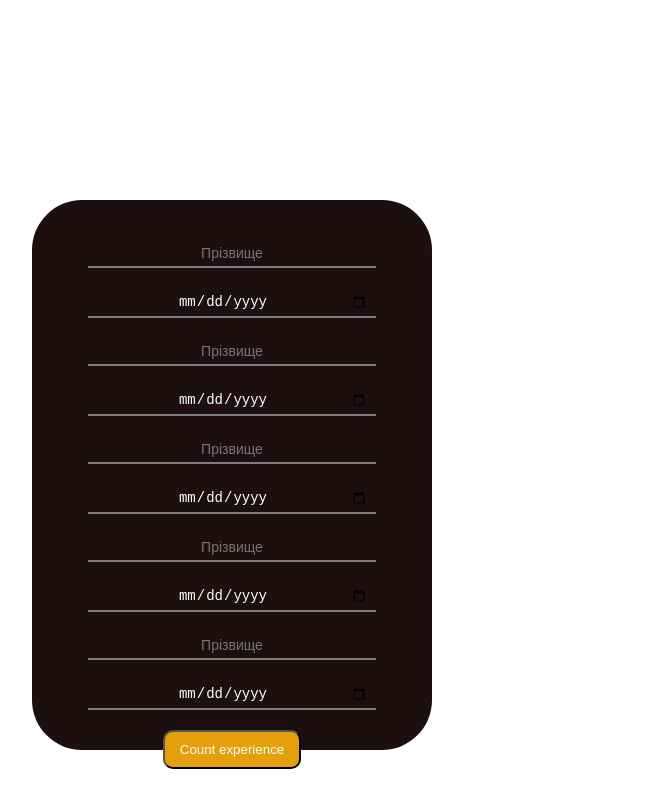
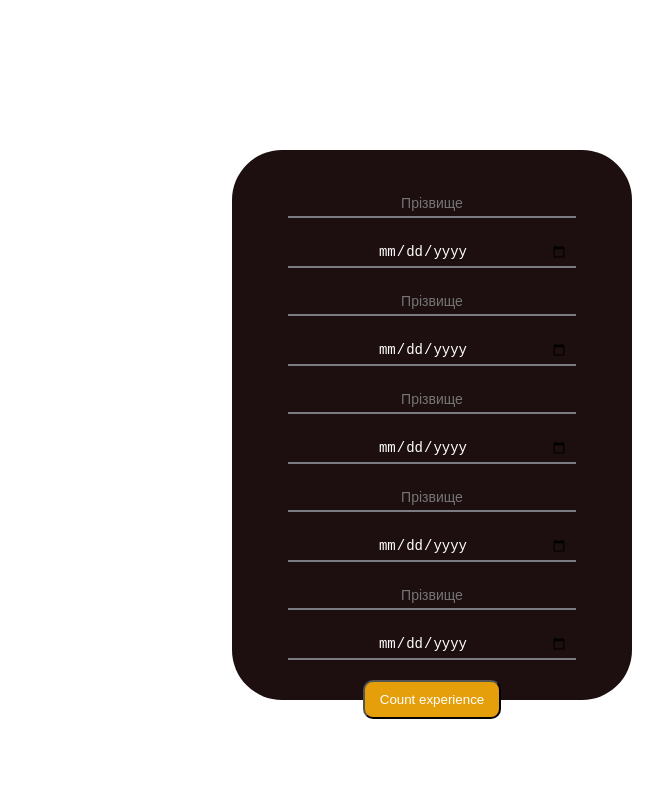
Before and after one commit to Vasianandcarps/counter, a Vue app: page / in a window 1280 px wide. Shown: the top 808 px of the page, without its empty margins (208-871 px from the left). Built offline with nearby package versions, Linux system fonts and the light colour scheme; the HTML template or start-up script is replaced by a standard one.

Commit message:
first commit

```diff
--- a/src/assets/main.css
+++ b/src/assets/main.css
@@ -1,35 +1 @@
 @import './base.css';
-
-#app {
-  max-width: 1280px;
-  margin: 0 auto;
-  padding: 2rem;
-  font-weight: normal;
-}
-
-a,
-.green {
-  text-decoration: none;
-  color: hsla(160, 100%, 37%, 1);
-  transition: 0.4s;
-  padding: 3px;
-}
-
-@media (hover: hover) {
-  a:hover {
-    background-color: hsla(160, 100%, 37%, 0.2);
-  }
-}
-
-@media (min-width: 1024px) {
-  body {
-    display: flex;
-    place-items: center;
-  }
-
-  #app {
-    display: grid;
-    grid-template-columns: 1fr 1fr;
-    padding: 0 2rem;
-  }
-}
--- a/vite.config.ts
+++ b/vite.config.ts
@@ -5,7 +5,7 @@
 
 // https://vite.dev/config/
 export default defineConfig({
-   base: '/counter/',
+   base: '/counter-of-experience/',
   plugins: [
     vue(),
   ],
```
